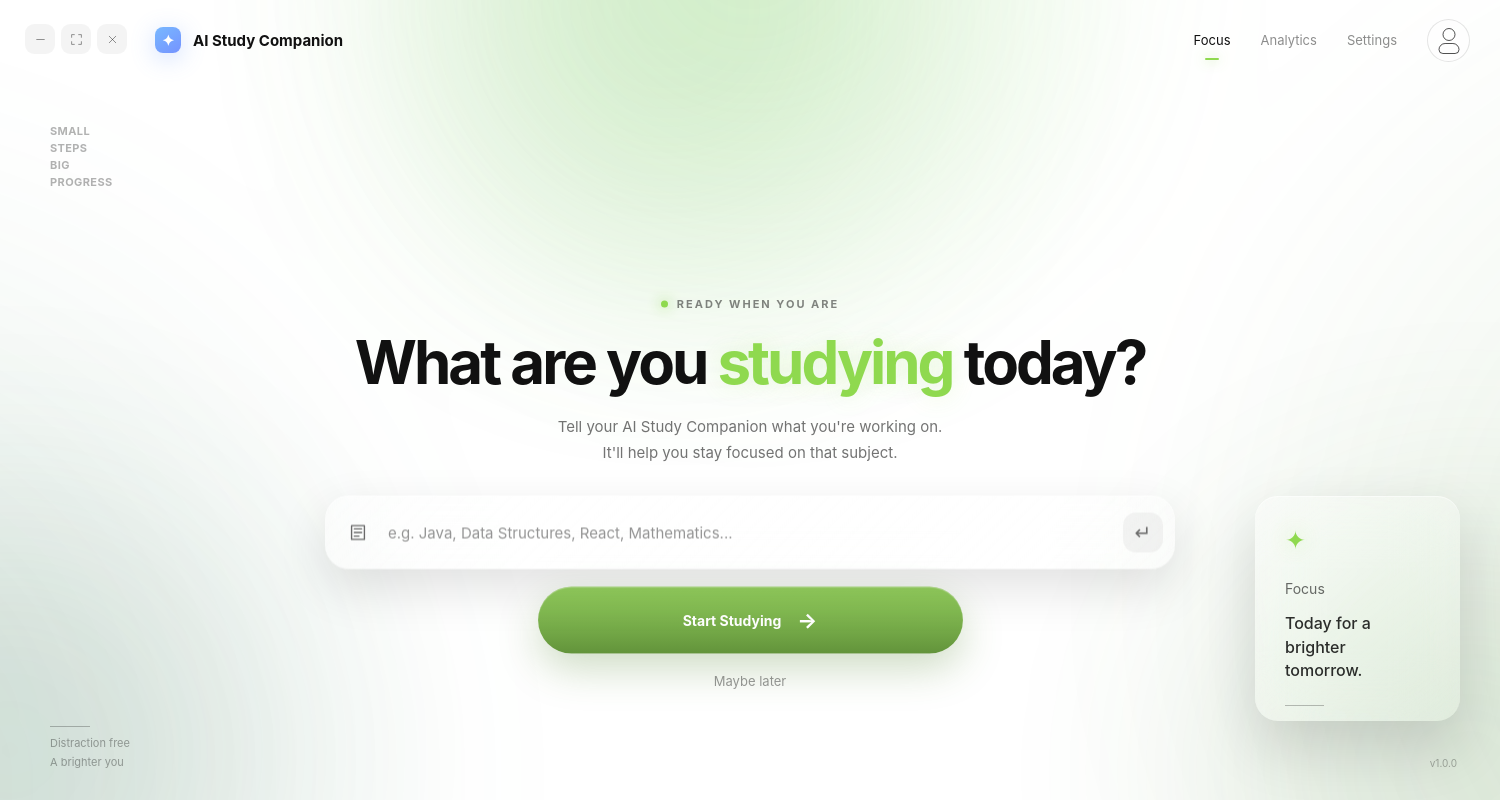
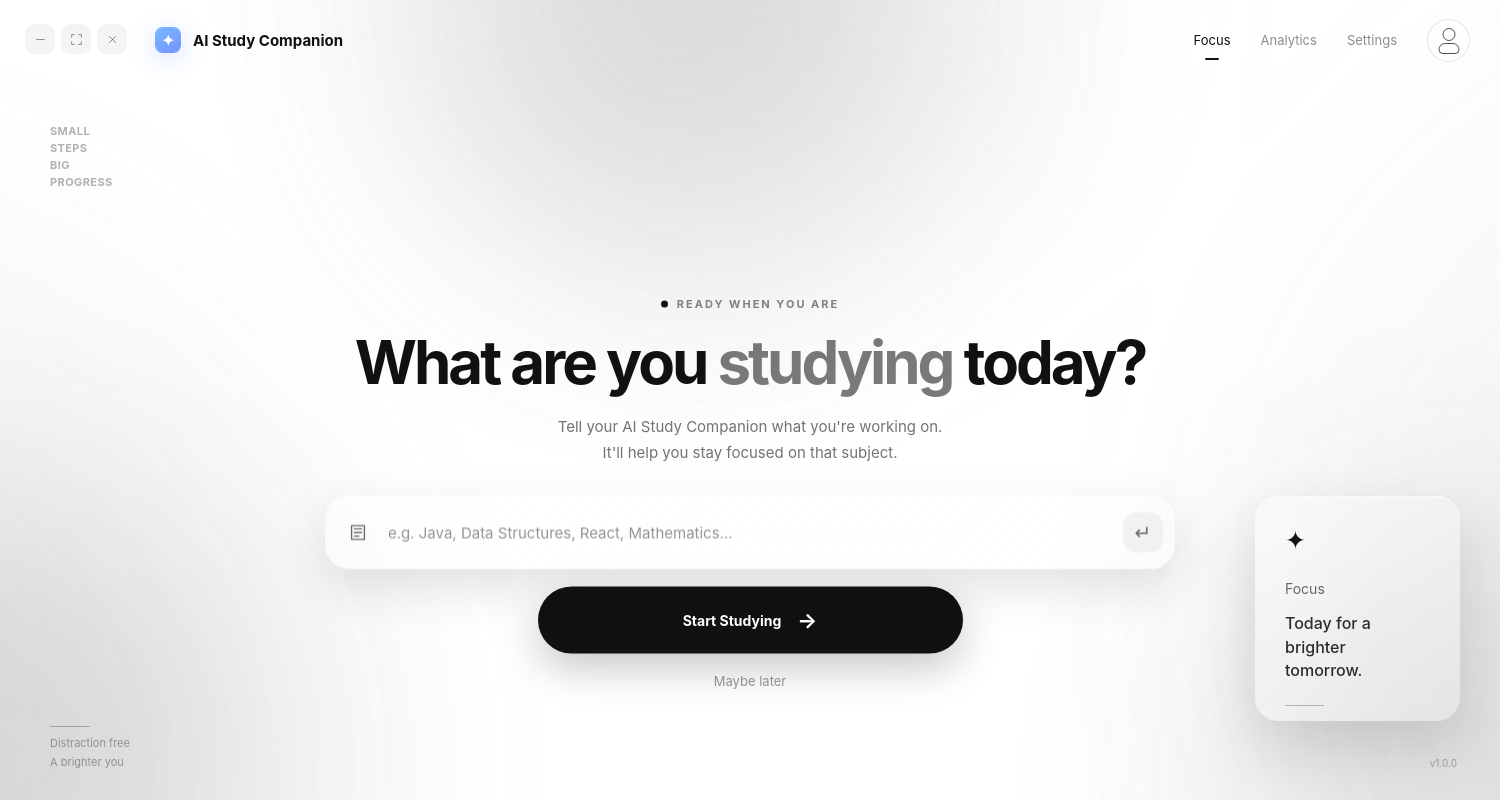
Before and after one commit to Yashaswikathota/study-App, an Electron app: page index.html in a window 1500 px wide. Drawn offline with Linux system fonts and the light colour scheme; grey boxes are pictures that could not be loaded.

Commit message:
changed ui

```diff
--- a/styles.css
+++ b/styles.css
@@ -8,9 +8,6 @@
 }
 
 :root {
-  --green: #8fd94f;
-  --green-bright: #9bea5c;
-
   --black: #111111;
   --black-soft: rgba(0, 0, 0, 0.72);
   --black-muted: rgba(0, 0, 0, 0.52);
@@ -87,7 +84,7 @@ body {
   left: 28%;
 
   background:
-    rgba(105, 185, 86, 0.45);
+    rgba(120, 120, 120, 0.45);
 }
 
 
@@ -96,7 +93,7 @@ body {
   bottom: -220px;
 
   background:
-    rgba(84, 138, 72, 0.38);
+    rgba(95, 95, 95, 0.38);
 }
 
 
@@ -105,7 +102,7 @@ body {
   bottom: -200px;
 
   background:
-    rgba(48, 99, 76, 0.35);
+    rgba(70, 70, 70, 0.35);
 }
 
 
@@ -153,19 +150,19 @@ body {
   background:
     radial-gradient(
       circle at 50% 15%,
-      rgba(130, 220, 100, 0.20),
+      rgba(170, 170, 170, 0.20),
       transparent 28%
     ),
 
     radial-gradient(
       circle at 10% 80%,
-      rgba(70, 145, 95, 0.14),
+      rgba(105, 105, 105, 0.14),
       transparent 30%
     ),
 
     radial-gradient(
       circle at 95% 65%,
-      rgba(100, 165, 80, 0.12),
+      rgba(130, 130, 130, 0.12),
       transparent 30%
     );
 
@@ -326,11 +323,7 @@ body {
   border-radius: 10px;
 
   background:
-    var(--green);
-
-  box-shadow:
-    0 0 12px
-    rgba(143, 217, 79, 0.70);
+    var(--black);
 }
 
 
@@ -586,11 +579,7 @@ body {
   border-radius: 50%;
 
   background:
-    var(--green);
-
-  box-shadow:
-    0 0 13px
-    rgba(143, 217, 79, 0.90);
+    var(--black);
 }
 
 
@@ -617,11 +606,7 @@ h1 {
 
 h1 span {
   color:
-    var(--green);
-
-  text-shadow:
-    0 0 25px
-    rgba(143, 217, 79, 0.18);
+    var(--black-muted);
 }
 
 
@@ -705,10 +690,7 @@ h1 span {
     rgba(255, 255, 255, 0.58),
 
     0 18px 55px
-    rgba(0, 0, 0, 0.15),
-
-    0 0 25px
-    rgba(143, 217, 79, 0.08);
+    rgba(0, 0, 0, 0.15);
 }
 
 
@@ -824,11 +806,7 @@ h1 span {
   border-radius: 34px;
 
   background:
-    linear-gradient(
-      180deg,
-      rgba(147, 208, 91, 0.98),
-      rgba(92, 143, 51, 0.96)
-    );
+    var(--black);
 
   color:
     #ffffff;
@@ -843,10 +821,7 @@ h1 span {
 
   box-shadow:
     0 15px 40px
-    rgba(78, 130, 43, 0.28),
-
-    inset 0 1px 1px
-    rgba(255, 255, 255, 0.38);
+    rgba(0, 0, 0, 0.22);
 
   transition:
     transform 180ms ease,
@@ -864,10 +839,7 @@ h1 span {
 
   box-shadow:
     0 18px 45px
-    rgba(78, 130, 43, 0.35),
-
-    inset 0 1px 1px
-    rgba(255, 255, 255, 0.42);
+    rgba(0, 0, 0, 0.28);
 }
 
 
@@ -994,11 +966,7 @@ h1 span {
   font-size: 25px;
 
   color:
-    var(--green);
-
-  text-shadow:
-    0 0 20px
-    rgba(143, 217, 79, 0.45);
+    var(--black);
 }
 
 
@@ -1094,7 +1062,7 @@ button:focus-visible,
 input:focus-visible {
   outline:
     2px solid
-    rgba(143, 217, 79, 0.65);
+    rgba(0, 0, 0, 0.55);
 
   outline-offset: 3px;
 }
```
